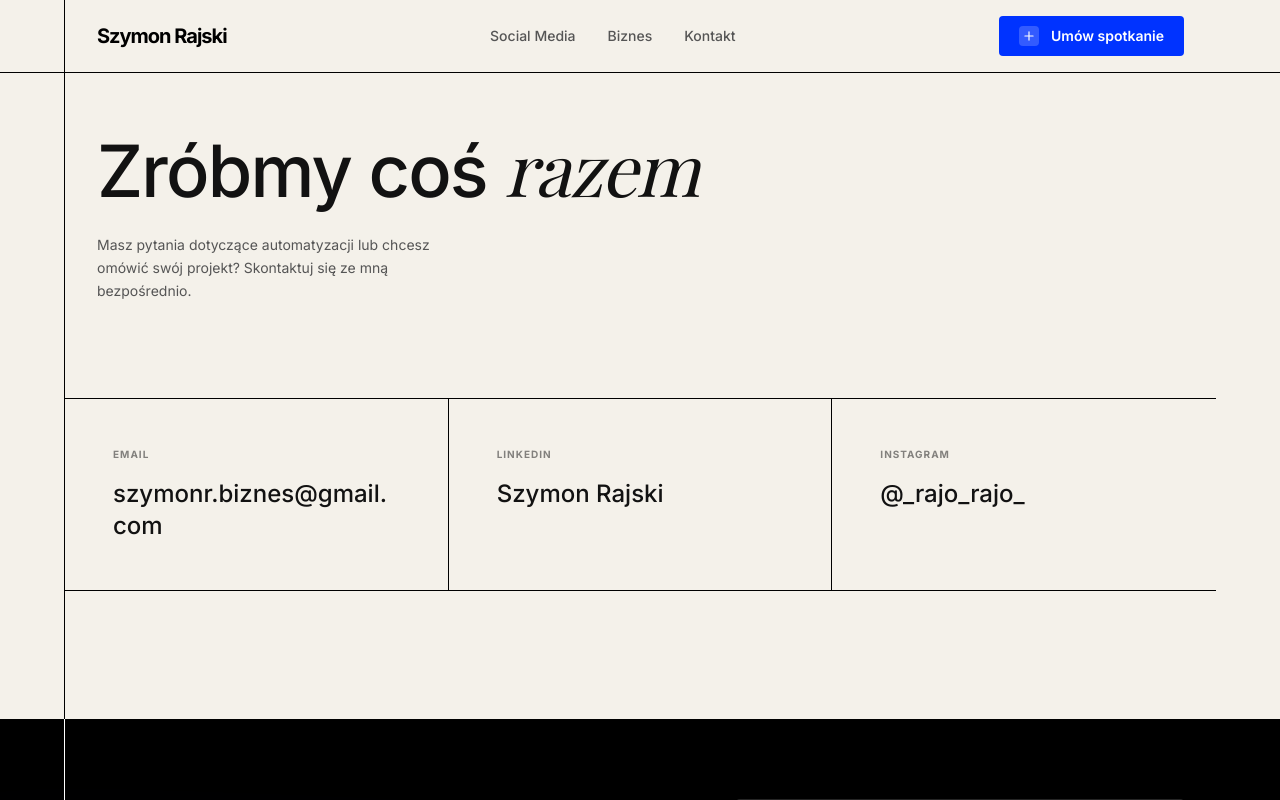
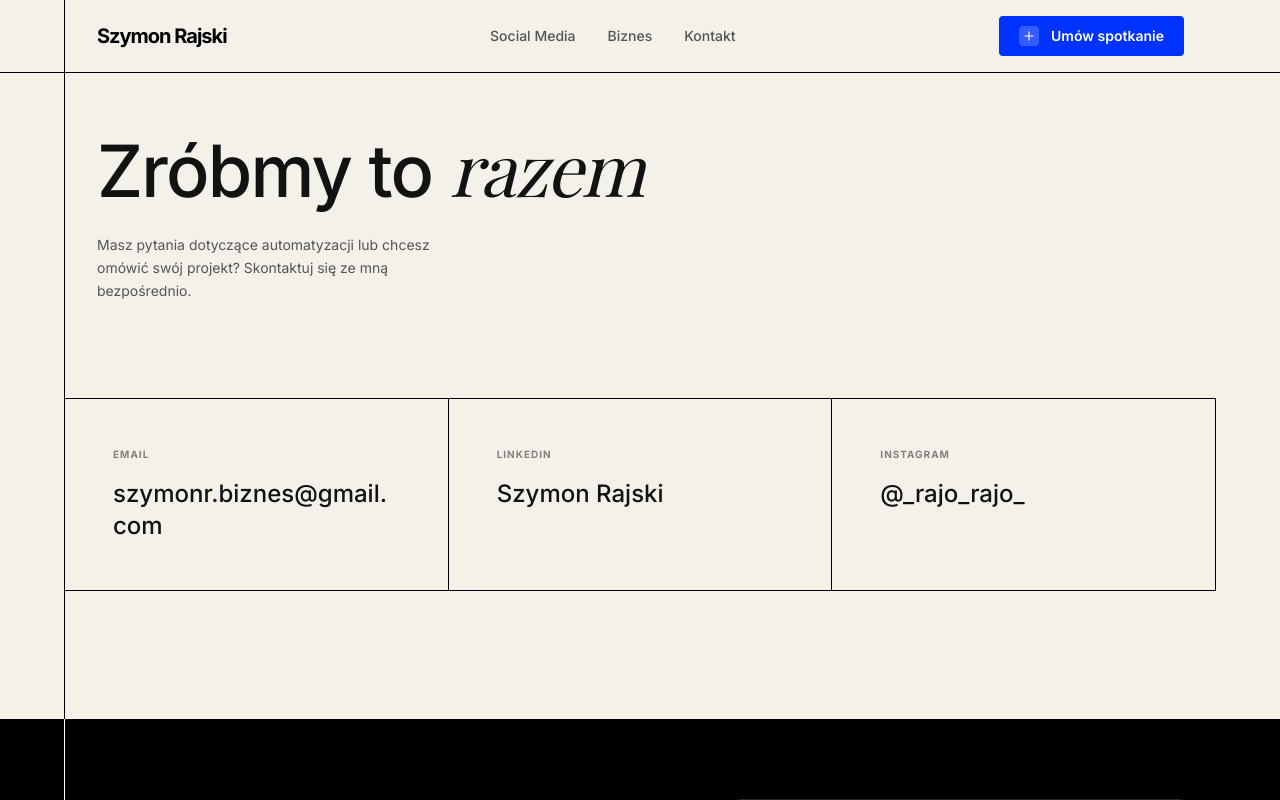
Before and after one commit to szymonr-biznes/szymon-rajski, a Next.js app: page /contact in a window 1280 px wide. Shown: the top 800 px of the page. Built offline with nearby package versions, Linux system fonts and the light colour scheme; a web font is replaced by a local one.

Commit message:
style contact page links

```diff
--- a/app/contact/page.tsx
+++ b/app/contact/page.tsx
@@ -15,7 +15,7 @@ export default function KontaktPage() {
         <section className="relative overflow-hidden">
           <div className="w-auto ml-3 lg:w-[calc(100%-128px)] lg:mx-16 px-6 lg:px-8 pt-28 pb-12 lg:pt-32 lg:pb-24 border-l border-black relative">
             <h1 className="text-3xl md:text-6xl lg:text-7xl font-medium tracking-tight text-foreground leading-[1.1]">
-              Zróbmy coś <span className="font-serif italic font-normal">razem</span>
+              Zróbmy to <span className="font-serif italic font-normal">razem</span>
             </h1>
             <p className="mt-6 text-sm text-muted-foreground max-w-sm leading-relaxed">
               Masz pytania dotyczące automatyzacji lub chcesz omówić swój projekt? Skontaktuj się ze mną bezpośrednio.
@@ -46,7 +46,7 @@ export default function KontaktPage() {
                 href="https://instagram.com/_rajo_rajo_"
                 target="_blank"
                 rel="noopener noreferrer"
-                className="p-8 lg:p-12 border-b border-black group hover:bg-black hover:text-white transition-colors duration-500"
+                className="p-8 lg:p-12 border-b md:border-r border-black group hover:bg-black hover:text-white transition-colors duration-500"
               >
                 <p className="text-[10px] uppercase tracking-widest font-bold mb-4 opacity-50 group-hover:opacity-100">Instagram</p>
                 <div className="text-xl md:text-2xl font-medium">@_rajo_rajo_</div>
```
